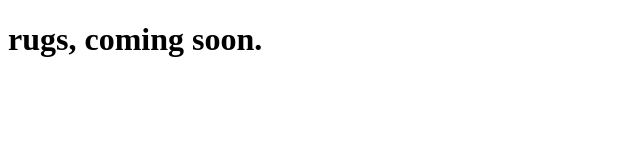
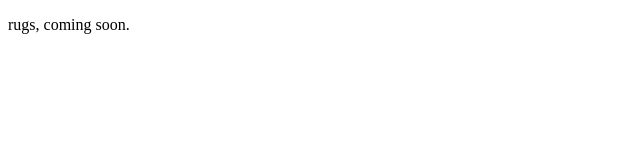
Before and after one commit to marvd0g/nakedgublo, a plain HTML site: page index.html in a window 1280 px wide. Shown: the whole page, without its empty margins (0-640 px from the left). Drawn offline with Linux system fonts and the light colour scheme.

Commit message:
Update index.html

```diff
--- a/index.html
+++ b/index.html
@@ -1,6 +1,6 @@
 <!DOCTYPE html>
 <html>
 <body>
-<h1>rugs, coming soon.</h1>
+<p>rugs, coming soon.</p>
 </body>
 </html>
```
